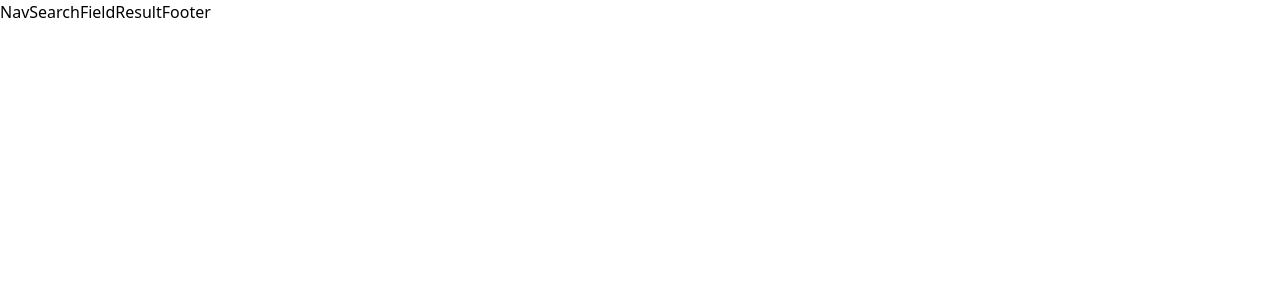
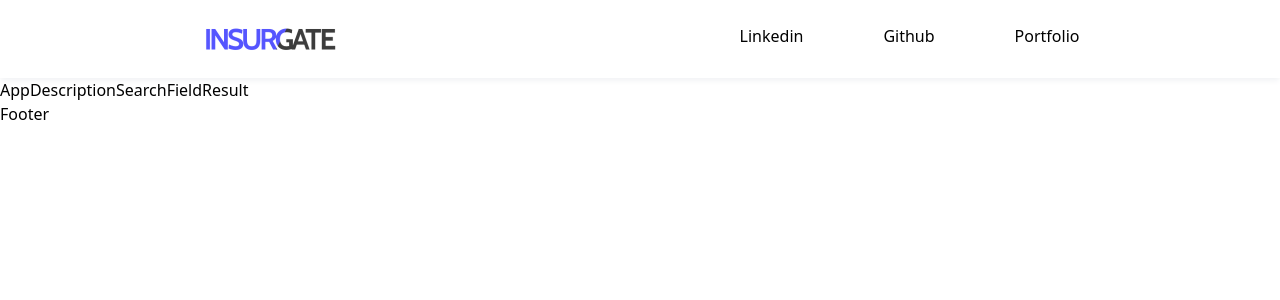
Before and after one commit to tom-deman/insurgate-test-tva, a React (Create React App) app: page / in a window 1280 px wide. Shown: the top 300 px of the page. Built offline with nearby package versions, Linux system fonts and the light colour scheme.

Commit message:
basic navbar done

```diff
--- a/src/App.jsx
+++ b/src/App.jsx
@@ -2,17 +2,25 @@ import './assets/css/tailwind.css'
 import './assets/css/main.css'
 
 import Nav from './components/Nav'
+import AppDescription from './components/AppDescription'
 import SearchField from './components/SearchField'
 import Result from './components/Result'
 import Footer from './components/Footer'
 
 const App = () => {
     return(
-        <div>
-            <Nav></Nav>
-            <SearchField></SearchField>
-            <Result></Result>
-            <Footer></Footer>
+        <div className='h-screen w-screen'>
+            <header>
+                <Nav />
+            </header>
+            <main>
+                <AppDescription />
+                <SearchField />
+                <Result />
+            </main>
+            <footer>
+                <Footer />
+            </footer>
         </div>
     )
 }
--- a/src/components/Nav.jsx
+++ b/src/components/Nav.jsx
@@ -1,5 +1,53 @@
+import logo from '../assets/img/logo.png'
+
 const Nav = () => {
-    return 'Nav'
+    return(
+        <nav className='flex justify-around py-6 shadow-md shadow-gray-100'>
+            <a
+                href="https://www.insurgate.com"
+                target="_blank"
+                rel="noopener noreferrer"
+            >
+                <img
+                    src={ logo }
+                    alt="logo.png"
+                    width="138"
+                />
+            </a>
+            <ul className='flex'>
+                <li>
+                    <a
+                        href="https://www.linkedin.com/in/thomas-deman-168562193/"
+                        target="_blank"
+                        rel="noopener noreferrer"
+                        className='hover:text-blue-700'
+                    >
+                        Linkedin
+                    </a>
+                </li>
+                <li className='px-20'>
+                    <a
+                        href="https://github.com/tom-deman"
+                        target="_blank"
+                        rel="noopener noreferrer"
+                        className='hover:text-blue-700'
+                    >
+                        Github
+                    </a>
+                </li>
+                <li>
+                    <a
+                        href="https://tom-deman.github.io/portfolio/"
+                        target="_blank"
+                        rel="noopener noreferrer"
+                        className='hover:text-blue-700'
+                    >
+                        Portfolio
+                    </a>
+                </li>
+            </ul>
+        </nav>
+    )
 }
 
 export default Nav
```
Also changed, not shown: src/assets/css/tailwind.css, src/assets/img/logo.png (added).
